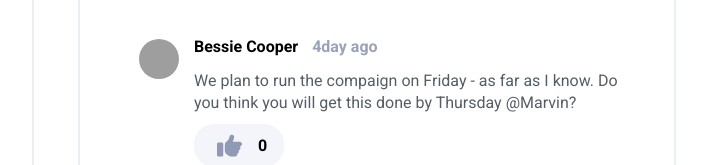
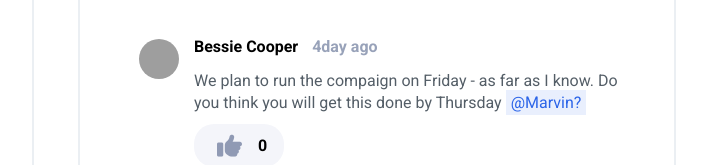
Before and after one commit to mahdimorasmmb/discussion, a React (Vite) app: page / in a window 1280 px wide. Shown: the part 423-588 px from the top of the page, without its empty margins (286-993 px from the left). Built offline with nearby package versions, Linux system fonts and the light colour scheme; grey boxes are pictures that could not be loaded.

Commit message:
add:metionHeliht add

```diff
--- a/src/components/comment-item/index.tsx
+++ b/src/components/comment-item/index.tsx
@@ -25,6 +25,15 @@ const CommentsItem = ({
 
   const [reply, setReply] = useState(false);
 
+  const mention = () => {
+    let regex = /@\w+[\s|$|\?]/;
+    let matches = text.replace(
+      regex,
+      '<sapn style="background-color: #e9effd; color:#2b64e8;padding:3px 5px ">$&</sapn>'
+    );
+    return matches;
+  };
+
   return (
     <div className={`${style.container} ${replies && style.border}`}>
       <div className={style.box_avatar}>
@@ -37,7 +46,10 @@ const CommentsItem = ({
           <h3>{user?.name}</h3>
           <TimeAgo date={date} />
         </div>
-        <p className={style.text}>{text}</p>
+        <p
+          className={style.text}
+          dangerouslySetInnerHTML={{ __html: mention() }}
+        />
         <div className={style.button_container}>
           <Like iLikedIt={iLikedIt} likes={likes} />
           {replies && (
```
